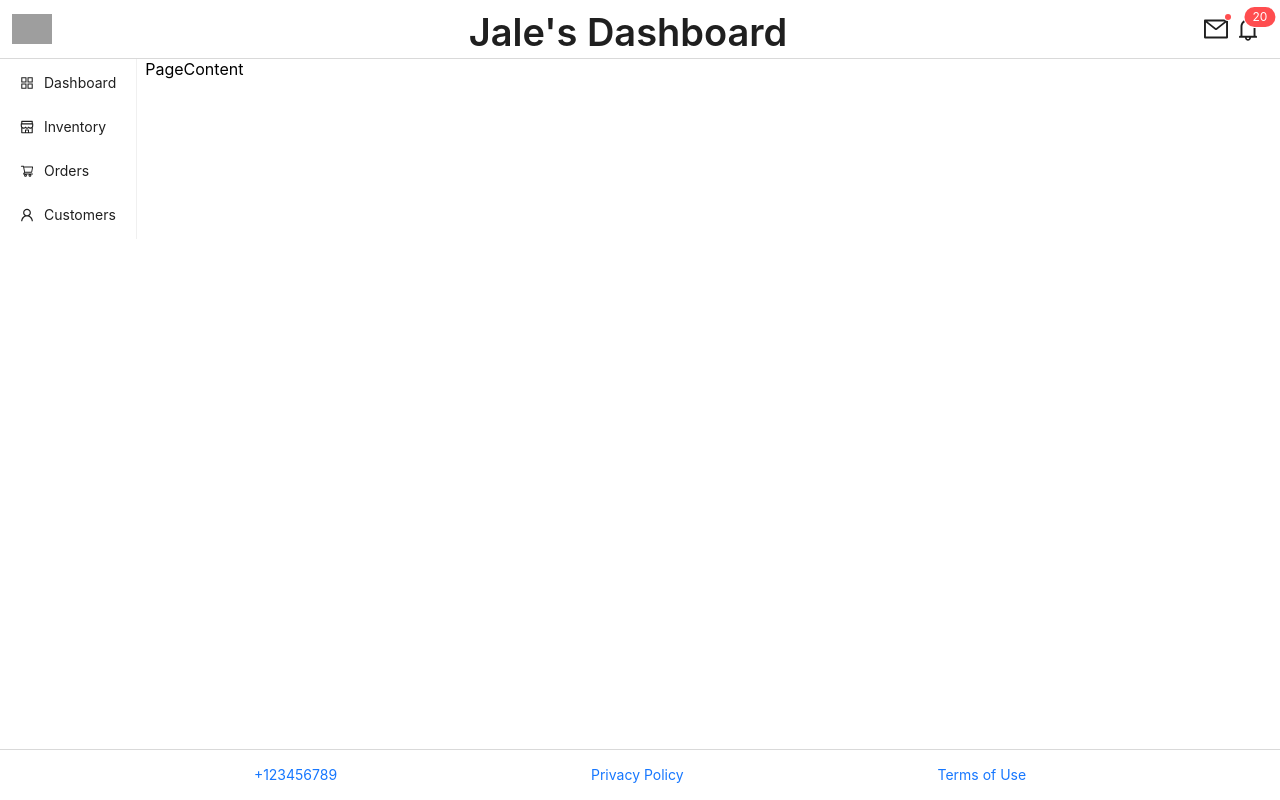
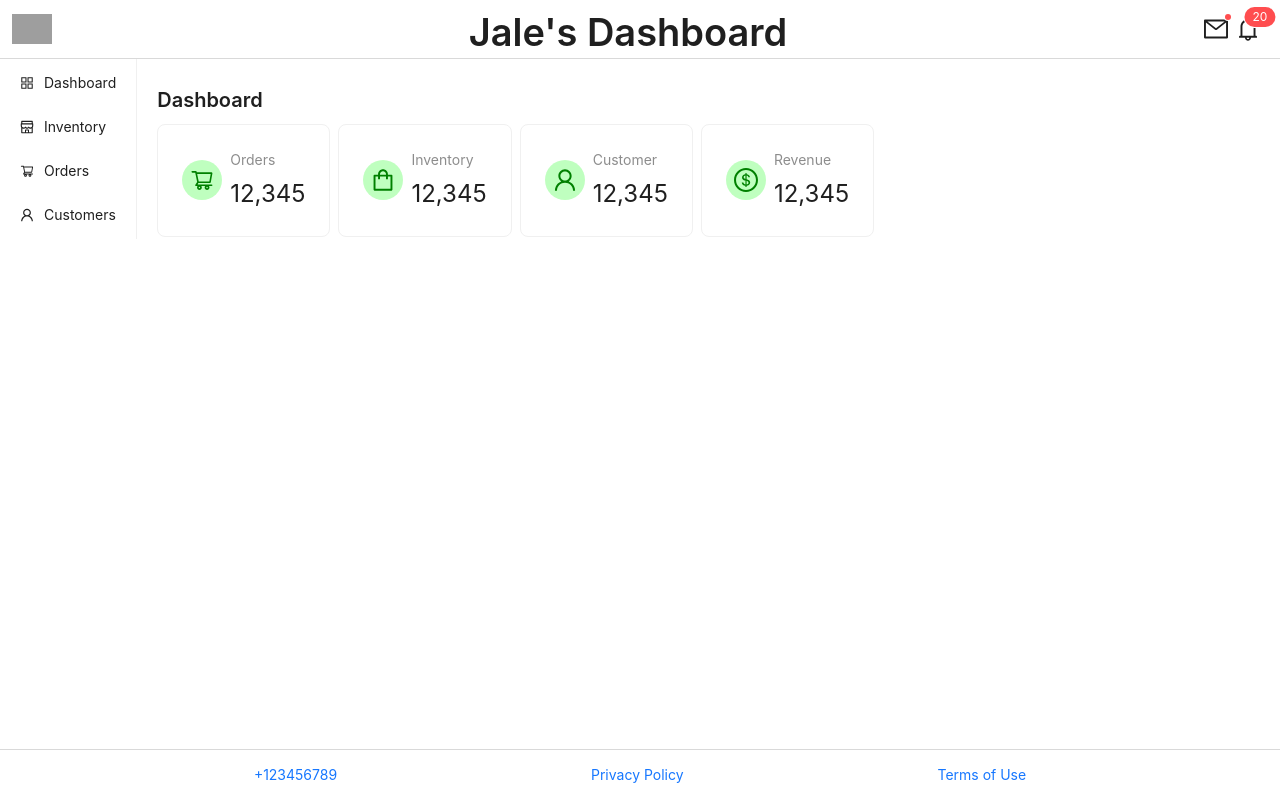
Before and after one commit to JaleRehimli0909/admin-dashboard, a React (Create React App) app in the folder adminreactapp/: page / in a window 1280 px wide. Built offline with nearby package versions, Linux system fonts and the light colour scheme; grey boxes are pictures that could not be loaded.

Commit message:
Dashboard was writing

```diff
--- a/adminreactapp/src/App.css
+++ b/adminreactapp/src/App.css
@@ -29,4 +29,5 @@
 .SideMenu {
 }
 .PageContent {
+  padding-left: 12px;
 }
--- a/adminreactapp/src/components/PageContent/index.jsx
+++ b/adminreactapp/src/components/PageContent/index.jsx
@@ -1,9 +1,12 @@
 import React from 'react';
 import './style.css';
+import AppRoutes from '../AppRoutes';
 
 const PageContent = () => {
   return (
-    <div className='PageContent'>PageContent</div>
+    <div className='PageContent'>
+      <AppRoutes/>
+    </div>
   )
 }
 
--- a/adminreactapp/src/pages/Customers/index.jsx
+++ b/adminreactapp/src/pages/Customers/index.jsx
@@ -5,7 +5,7 @@ import Typography from 'antd/es/typography/Typography';
 const Customers = () => {
   return (
     <div>
-      <Typography.Text>Customers</Typography.Text>
+      <Typography.Title level={4}>Customers</Typography.Title>
     </div>
   )
 }
--- a/adminreactapp/src/pages/Dashboard/index.jsx
+++ b/adminreactapp/src/pages/Dashboard/index.jsx
@@ -1,12 +1,91 @@
-import { Typography } from "antd";
+import {
+  ShoppingCartOutlined,
+  UserOutlined,
+  ShoppingOutlined,
+  DollarCircleOutlined,
+} from "@ant-design/icons";
+import { Statistic, Typography, Space, Card } from "antd";
 import React from "react";
 
 const Dashboard = () => {
   return (
     <div>
-      <Typography.Text>Dashboard</Typography.Text>
+      <Typography.Title level={4}>Dashboard</Typography.Title>
+      <Space>
+        <DashboardCard
+          icon={
+            <ShoppingCartOutlined
+              style={{
+                color: "green",
+                backgroundColor: "rgba(0,255, 0, 0.25)",
+                borderRadius: 20,
+                fontSize: 24,
+                padding: 8,
+              }}
+            />
+          }
+          title="Orders"
+          value="12345"
+        />
+        <DashboardCard
+          icon={
+            <ShoppingOutlined
+              style={{
+                color: "green",
+                backgroundColor: "rgba(0,255, 0, 0.25)",
+                borderRadius: 20,
+                fontSize: 24,
+                padding: 8,
+              }}
+            />
+          }
+          title="Inventory"
+          value="12345"
+        />
+        <DashboardCard
+          icon={
+            <UserOutlined
+              style={{
+                color: "green",
+                backgroundColor: "rgba(0,255, 0, 0.25)",
+                borderRadius: 20,
+                fontSize: 24,
+                padding: 8,
+              }}
+            />
+          }
+          title="Customer"
+          value="12345"
+        />
+        <DashboardCard
+          icon={
+            <DollarCircleOutlined
+              style={{
+                color: "green",
+                backgroundColor: "rgba(0,255, 0, 0.25)",
+                borderRadius: 20,
+                fontSize: 24,
+                padding: 8,
+              }}
+            />
+          }
+          title="Revenue"
+          value="12345"
+        />
+      </Space>
     </div>
   );
 };
 
+const DashboardCard = ({ title, value, icon }) => {
+  return (
+    <Card>
+      <Space direction="horizontal">
+        {icon}
+        <Statistic title={title} value={value} />
+      </Space>
+    </Card>
+  );
+};
+
 export default Dashboard;
--- a/adminreactapp/src/pages/Inventory/index.jsx
+++ b/adminreactapp/src/pages/Inventory/index.jsx
@@ -5,7 +5,7 @@ import { Typography } from "antd";
 const Inventory = () => {
   return (
     <div>
-      <Typography.Text>Inventory</Typography.Text>
+      <Typography.Title level={4}>Inventory</Typography.Title>
     </div>
   );
 };
--- a/adminreactapp/src/pages/Orders/index.jsx
+++ b/adminreactapp/src/pages/Orders/index.jsx
@@ -5,7 +5,7 @@ import { Typography } from "antd";
 const Orders = () => {
   return (
     <div>
-      <Typography.Text>Orders</Typography.Text>
+      <Typography.Title level={4}>Orders</Typography.Title>
     </div>
   );
 };
```
